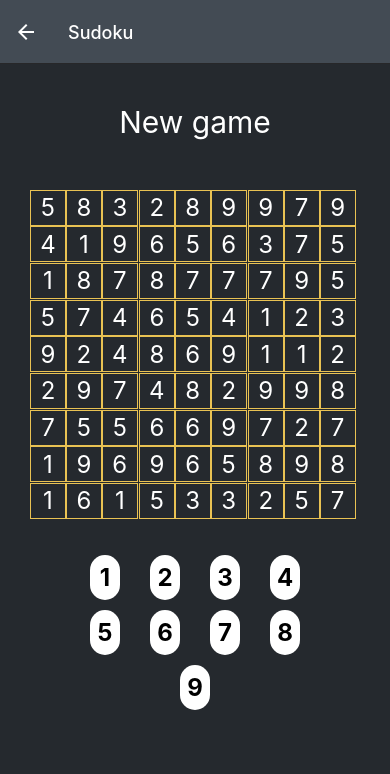
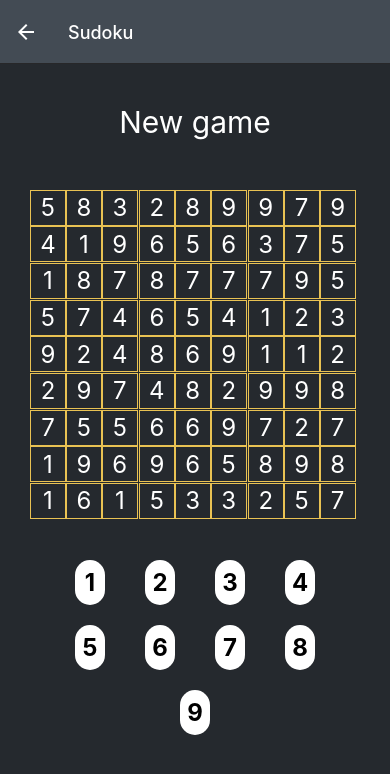
Before and after one commit to dsaavedr/sudoku-app, a React Native app: screen /Sudoku in a window 390 px wide. Shown: the top 774 px of the page. Built offline with nearby package versions, Linux system fonts and the light colour scheme.

Commit message:
Increased gap

```diff
--- a/src/views/Sudoku.js
+++ b/src/views/Sudoku.js
@@ -18,8 +18,8 @@ export default function Game() {
       <Text style={styles.title}>New game</Text>
       <Board />
       <ButtonList
-        gapHorizontal={30}
-        gapVertical={10}
+        gapHorizontal={40}
+        gapVertical={20}
         style={styles.inputBtnList}
       >
         {inputBtns}
```
